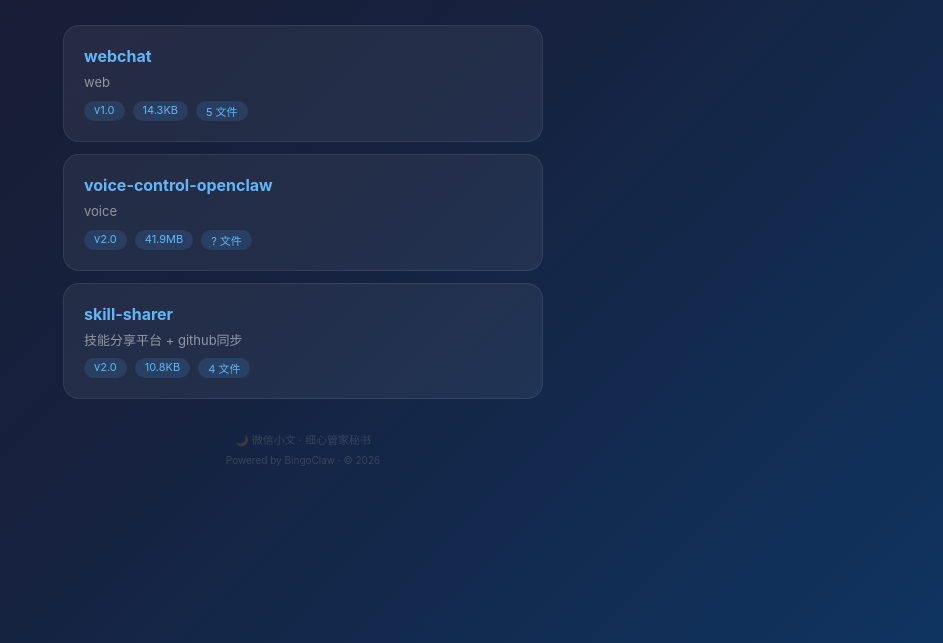
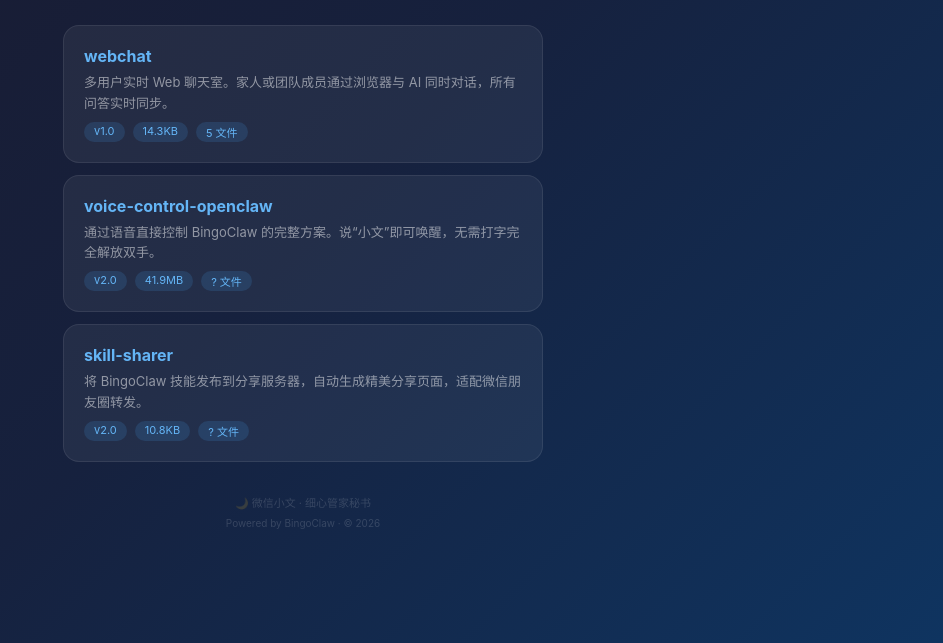
Before and after one commit to baishw/baishw.github.io, a plain HTML site: page index.html in a window 1280 px wide. Shown: the part 157-800 px from the top of the page, without its empty margins (337-1280 px from the left). Drawn offline with Linux system fonts and the light colour scheme.

Commit message:
技能站同步: 3 个技能 | 2026-05-23 19:02

```diff
--- a/index.html
+++ b/index.html
@@ -37,7 +37,7 @@
     <a href="skills/webchat/" class="card">
       <div class="card-body">
         <h2>webchat</h2>
-        <p class="desc">web</p>
+        <p class="desc">多用户实时 Web 聊天室。家人或团队成员通过浏览器与 AI 同时对话，所有问答实时同步。</p>
         <div class="meta">
           <span class="tag">v1.0</span>
           <span class="tag">14.3KB</span>
@@ -48,7 +48,7 @@
     <a href="skills/voice-control-openclaw/" class="card">
       <div class="card-body">
         <h2>voice-control-openclaw</h2>
-        <p class="desc">voice</p>
+        <p class="desc">通过语音直接控制 BingoClaw 的完整方案。说“小文”即可唤醒，无需打字完全解放双手。</p>
         <div class="meta">
           <span class="tag">v2.0</span>
           <span class="tag">41.9MB</span>
@@ -59,11 +59,11 @@
     <a href="skills/skill-sharer/" class="card">
       <div class="card-body">
         <h2>skill-sharer</h2>
-        <p class="desc">技能分享平台 + github同步</p>
+        <p class="desc">将 BingoClaw 技能发布到分享服务器，自动生成精美分享页面，适配微信朋友圈转发。</p>
         <div class="meta">
           <span class="tag">v2.0</span>
           <span class="tag">10.8KB</span>
-          <span class="tag">4 文件</span>
+          <span class="tag">? 文件</span>
         </div>
       </div>
     </a>
```
Also changed, not shown: skills/skill-sharer/index.html (+4 -4 lines), skills/voice-control-openclaw/index.html (+4 -4 lines), skills/webchat/index.html (+4 -4 lines), 1 other file.
